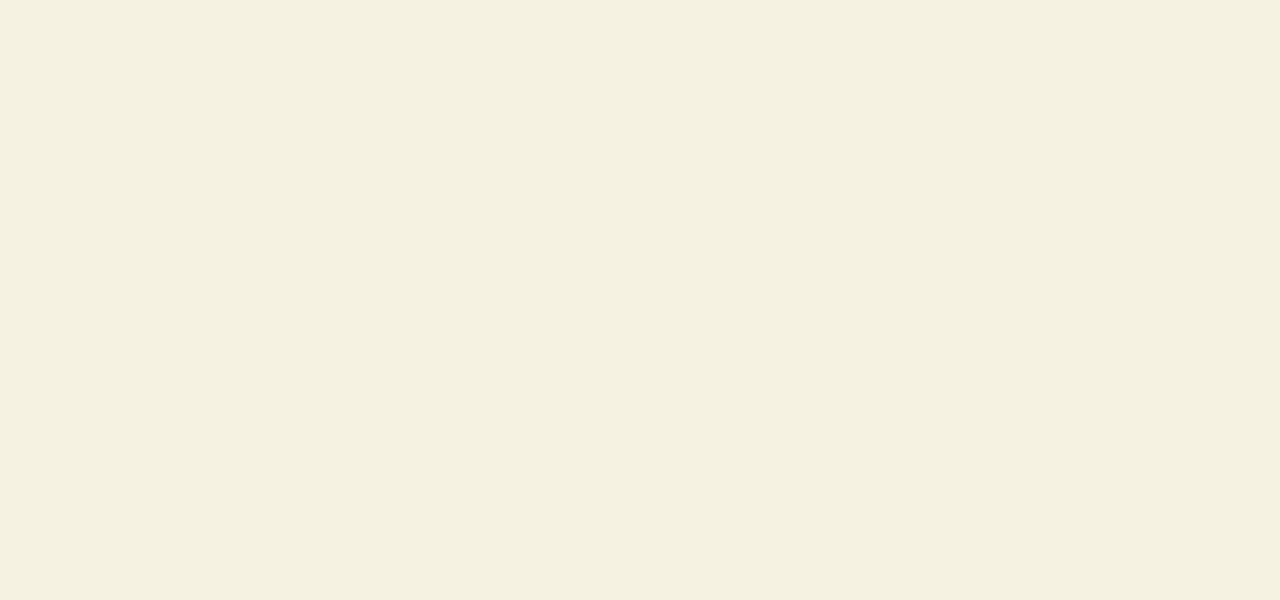
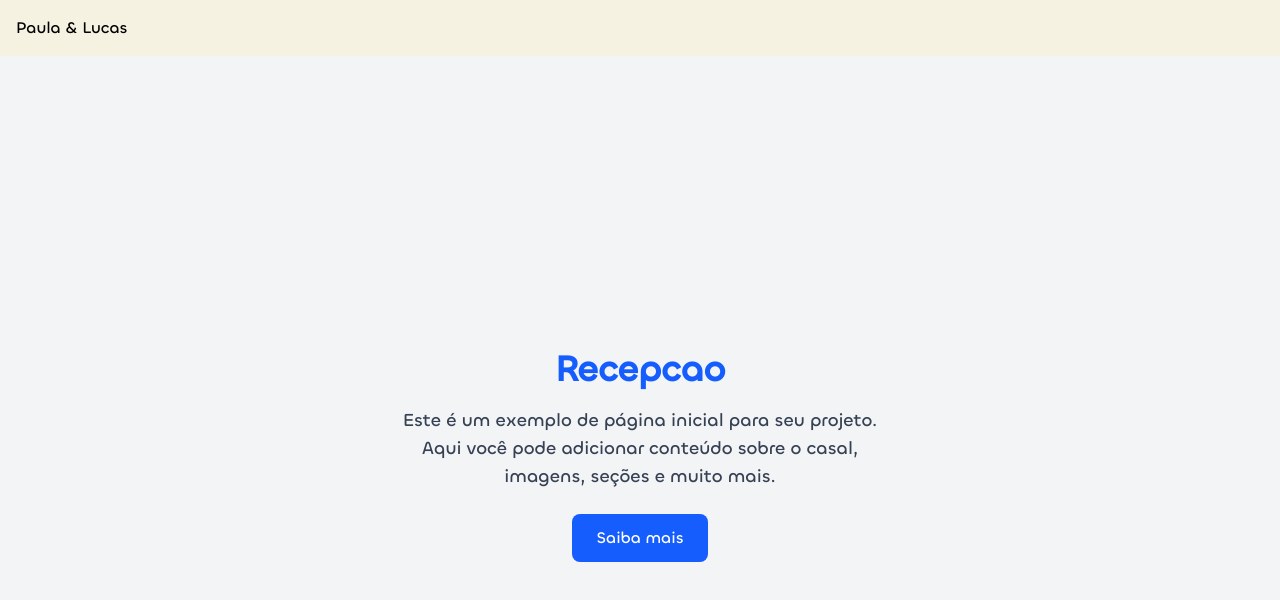
Before and after one commit to lucasmalagodi/sitecasamento, a React (Vite) app: page /recepcao in a window 1280 px wide. Before the commit this address had no page. Shown: the top 600 px of the page. Built offline with nearby package versions, Linux system fonts and the light colour scheme.

Commit message:
Estrutura pagina recpcao

```diff
--- /dev/null
+++ b/src/pages/recepcao.jsx
@@ -0,0 +1,17 @@
+
+const Recepcao = () => {
+  return (
+    <div className="min-h-screen flex flex-col items-center justify-center bg-gray-100 p-6">
+      <h1 className="text-4xl font-bold text-blue-600">Recepcao</h1>
+      <p className="text-lg text-gray-700 mt-4 text-center max-w-lg">
+        Este é um exemplo de página inicial para seu projeto. Aqui você pode adicionar conteúdo sobre o casal, imagens, seções e muito mais.
+      </p>
+
+      <button className="mt-6 px-6 py-3 bg-blue-600 text-white rounded-lg hover:bg-blue-700 transition">
+        Saiba mais
+      </button>
+    </div>
+  );
+};
+
+export default Recepcao;
--- a/src/routes/AppRoutes.jsx
+++ b/src/routes/AppRoutes.jsx
@@ -2,6 +2,7 @@ import { BrowserRouter as Router, Routes, Route } from "react-router-dom";
 import Home from "../pages/Home";
 import Casal from "../pages/Casal";
 import Contato from "../pages/Contato";
+import Recepcao from "../pages/Recepcao"
 // import NotFound from "../pages/NotFound";
 import Layout from "../components/Layout";
 
@@ -16,6 +17,7 @@ const AppRoutes = () => {
         <Route element={<Layout />}>
           <Route path="/casal" element={<Casal />} />
           <Route path="/contato" element={<Contato />} />
+          <Route path="/recepcao" element={<Recepcao />} />
         </Route>
       </Routes>
     </Router>
```
